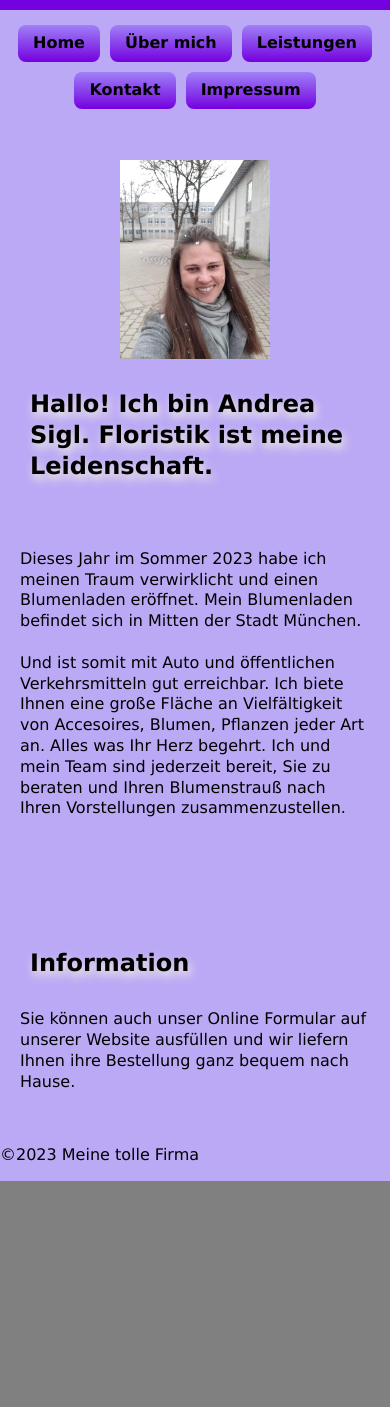
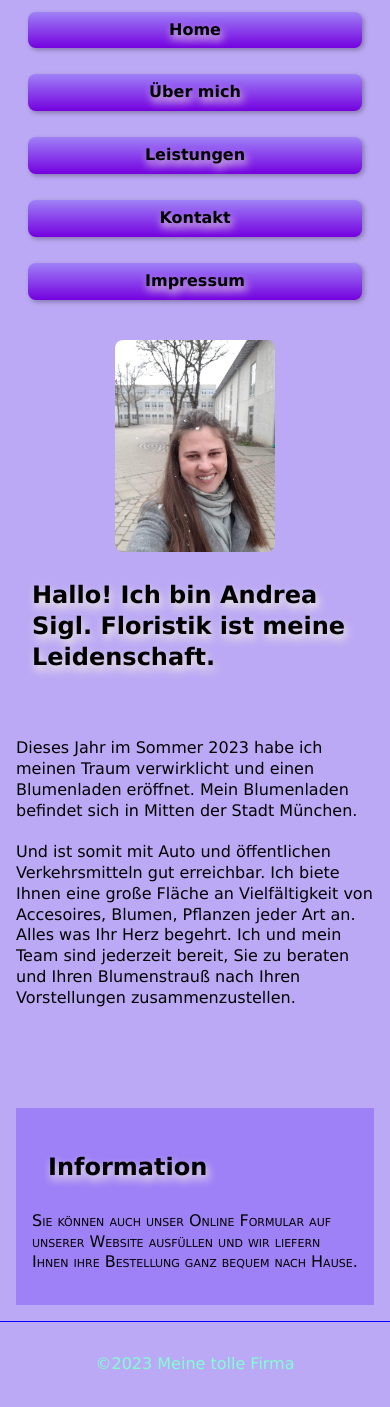
Before and after one commit to Webdream27/website-webdream, a plain HTML site: page mmde10y/uebermich.html in a window 390 px wide. Shown: the part 94-1501 px from the top of the page. Before the commit the page ends 1275 px from the top, so only its background shows below. Drawn offline with Linux system fonts and the light colour scheme.

Commit message:
Refactor CSS for better layout and responsiveness
Updated styles for responsiveness and improved layout.

```diff
--- a/mmde10y/style.css
+++ b/mmde10y/style.css
@@ -1,4 +1,3 @@
-/* --- Basis-Styles --- */
 * {
     box-sizing: border-box;
 }
@@ -17,6 +16,7 @@ body {
     margin: 0 auto;
     display: flex;
     flex-wrap: wrap;
+    max-width: 1200px;
     width: 100%;
 }
 
@@ -27,7 +27,7 @@ header {
 
 h1, h2, h4 {
     text-shadow: beige 2px 5px 8px;
-    padding: 10px;
+    padding: 0.5rem 1rem;
 }
 
 nav {
@@ -37,7 +37,7 @@ nav {
 
 nav ul {
     margin: 0;
-    padding: 10px;
+    padding: 0.1rem;
     display: flex;
     justify-content: center;
     flex-wrap: wrap;
@@ -45,48 +45,136 @@ nav ul {
 }
 
 nav ul li {
-    margin: 5px;
+    margin: 0.5rem;
+    font-size: 120%;
+    padding: 0.5rem;
 }
 
 nav a:link, nav a:visited {
     display: inline-block;
     background-color: #9F81F7;
     border-radius: 0.5em;
-    padding: 8px 15px;
+    font-size: 1rem;
+    padding: 0.5rem 1rem;
     text-decoration: none;
     font-weight: bold;
+    text-shadow: beige 2px 5px 8px;
+    box-shadow: 2px 2px 5px rgba(0,0,0,0.3);
+    background-image: linear-gradient(#9F81F7, #7401DF);
     color: #000;
-    background-image: linear-gradient(#9F81F7, #7401DF);
-    white-space: nowrap;
+}
+
+nav a:hover {
+    color: beige;
 }
 
 main {
-    padding: 20px;
+    padding: 2rem;
+    flex: 1 1 100%;
     width: 100%;
 }
 
+aside {
+    background: #9F81F7;
+    padding: 1rem;
+    flex: 1 1 100%;
+}
 
-img {
-    max-width: 100%;
-    height: auto;
+aside p {
+    font-variant: small-caps;
+}
+
+footer {
+    padding: 1rem;
+    border-top: 0.1rem solid blue;
+    width: 100%;
+    color: aquamarine;
+    text-align: center;
+}
+
+.firma {
+    font: bold 200% Georgia, "Times New Roman", Times, serif;
+    color: beige;
+    margin: 0;
+    padding: 1.5rem;
+}
+
+#blumenbild {
+    margin: 2rem auto;
+    text-align: center;
+    width: 100%;
+    display: flex;
+    justify-content: center;
+    flex-wrap: wrap;
+    gap: 15px;
+}
+
+.blumen {
+    width: 180px;
+    height: 180px;
+    border-radius: 0.5em;
+    object-fit: cover;
 }
 
 .profilbild {
-    width: 150px;
+    width: 10rem;
+    height: auto;
     float: left;
-    margin: 0 15px 15px 0;
+    margin: 0 1rem 1rem 0;
+    border-radius: 0.5em;
 }
 
-/* --- Speziell für das Handy --- */
-@media (max-width: 600px) {
-    .profilbild, #formular {
-        float: none; /* Stoppt das Nebeneinanderstehen auf Handys */
+article figure {
+    float: left;
+    margin-right: 1rem;
+}
+
+#formular {
+    float: left;
+    margin-left: 0;
+    width: 100%;
+    max-width: 400px;
+}
+
+#hallo {
+    max-height: 3%;
+}
+
+@media (max-width: 768px) {
+    .profilbild, #formular, article figure {
+        float: none;
+        display: block;
         margin: 10px auto;
-        display: block;
+        text-align: center;
     }
 
     #blumenbild {
         margin: 0 auto;
-        text-align: center;
+        display: block;
+    }
+
+    .blumen {
+        width: 140px;
+        height: 140px;
+        margin: 10px auto;
+    }
+
+    nav ul {
+        flex-direction: column;
+    }
+
+    nav ul li {
+        width: 100%;
+        margin: 5px 0;
+    }
+
+    nav a:link {
+        display: block;
+        width: 90%;
+        margin: 0 auto;
+    }
+
+    main {
+        padding: 1rem;
     }
 }
```
